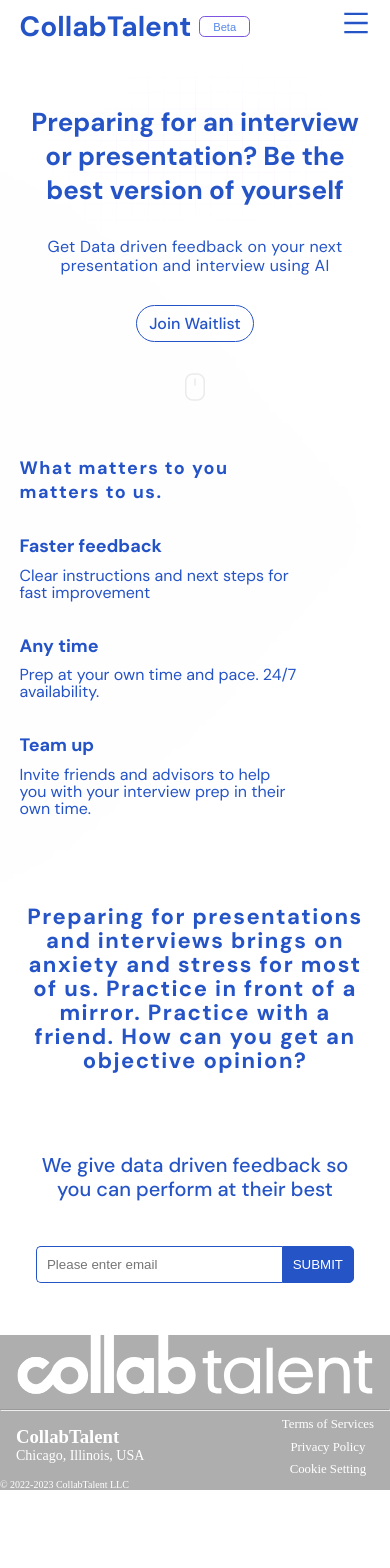
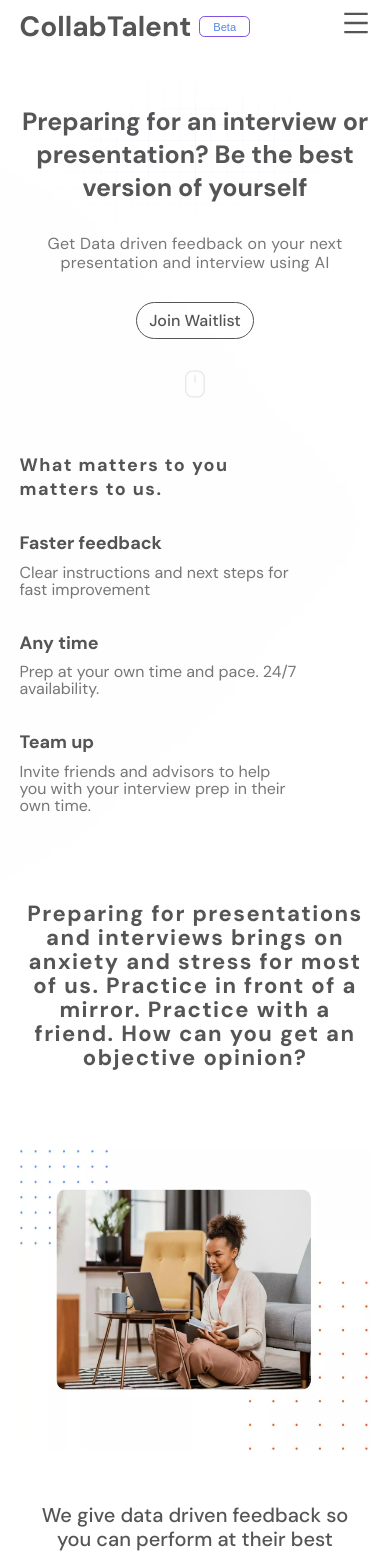
Before and after one commit to swalekhan/collabTalent, a Next.js app: page / in a window 390 px wide. Shown: the top 1568 px of the page. Before the commit the page ends 1490 px from the top, so only its background shows below. Built offline with nearby package versions, Linux system fonts and the light colour scheme; a web font is replaced by a local one.

Commit message:
changed text color

```diff
--- a/app/globals.css
+++ b/app/globals.css
@@ -14,7 +14,7 @@
 
   /* font sizes */
   --root-font-size: 16px;
-  --font-size-lg: clamp(26px, 5vw, 50px);
+  --font-size-lg: clamp(25px, 5vw, 50px);
   --font-size-md: clamp(16px, 1.8vw, 26px);
   --font-size-sm: clamp(16px, 1.3vw, 24px);
   --font-size-h2: clamp(18px, 3vw, 32px);
@@ -24,7 +24,8 @@
   /* Colors */
   --color-gray-100: #fff;
   --color-gainsboro: #d9d9d9;
-  --color-white:#2554C7;
+  --color-white:#555;
+  --color-subtext:#777;
 
   /* border radiuses */
   --br-30xl: 49px;
--- a/components/Banner/Banner.module.css
+++ b/components/Banner/Banner.module.css
@@ -22,6 +22,7 @@
 }
 
 .banner p {
+    color: var( --color-subtext);
     padding-inline: clamp(0.625rem, 15vw, 10.625rem);
     font-size: var(--font-size-md);
     font-weight: 400;
--- a/components/Commit/Commit.module.css
+++ b/components/Commit/Commit.module.css
@@ -32,6 +32,7 @@
 }
 
 .card p {
+    color: var( --color-subtext);
     margin-top: 4%;
     font-size: var(--font-size-sm);
     font-weight: 400;
--- a/components/Practice/Practice.module.css
+++ b/components/Practice/Practice.module.css
@@ -1,45 +1,32 @@
 .practice {
-    position: relative;
+    display: flex;
+    align-items: center;
     font-family: var(--font-dm-sans);
+
 }
 
-.practice h2 {
-    font-size: var(--font-size-h2);
-    font-weight: 700;
-    line-height: clamp(20px, 3.5vw, 40px);
-    display: none;
+.practice_img {
+    position: relative;
+    width: 49%;
+    height: 450px;
 }
 
-.practice ul {
-    margin-top: 5%;
-    display: flex;
-    flex-wrap: wrap;
-    align-items: center;
-    gap: 2vw;
-    display: none;
+.practice_img img {
+    width: 100%;
+    height: 100%;
 }
 
-.practice ul li {
-    text-align: center;
-    list-style: none;
-    border-radius: 1vw;
-    border: 1px solid #FFF;
-    box-shadow: 0 2px 15px 1px #bcd5fb;
-    padding: clamp(10px, 1.5vw, 15px);
-    font-size: var(--font-size-sm);
-    font-weight: 700;
-}
-
-
 .practice_content {
+    width: 49%;
+    height: auto;
     margin-block: 15%;
     text-align: center;
 
 }
 
 .practice_content h4 {
-    padding-inline: 7vw;
-    font-size: clamp(18px, 3vw, 45px);
+    padding-inline: 10px;
+    font-size: clamp(18px, 3vw, 40px);
     font-weight: 500;
     line-height: clamp(20px, 3.5vw, 40px);
 }
@@ -50,7 +37,7 @@
 }
 
 .practice_form form input {
-    width: 30%;
+    width: 50%;
     padding: 15px;
     outline: 0px;
     border: 1px solid var(--color-white);
@@ -72,7 +59,8 @@
 }
 
 .practice_content form button:hover {
-    background-color: #4073f5;
+    background-color: var(--color-gray-100);
+    color: var(--color-white);
 }
 
 
@@ -80,10 +68,11 @@
     margin-top: 5%;
 }
 
-.success{
+.success {
     margin-top: 10px;
     color: green;
 }
+
 /* .practice_gradient {
     position: absolute;
     top: 70%;
@@ -99,15 +88,13 @@
 } */
 
 @media(max-width:450px) {
-    .practice ul {
-        margin-top: 40px;
-        row-gap: 30px;
-        column-gap: 25px;
-        justify-content: center;
+    .practice {
+        flex-direction: column;
     }
 
-    .practice ul li {
-        flex-basis: 45%;
+    .practice_img {
+        height: 300px;
+        width: 100%;
     }
 
     .practice_content h4 {
@@ -116,11 +103,8 @@
         line-height: 1.5rem;
     }
 
-    .practice ul li {
-        font-size: 12px;
-        box-shadow: 0 1px 10px 0px #bcd5fb;
-        border-radius: 0.35rem;
-
+    .practice_content {
+        width: 100%;
     }
 
     .practice_content button {
@@ -129,12 +113,14 @@
 
 
     .practice_form form input {
-        width: 70%;
+        width: 60%;
         padding: 10px;
     }
+
     .practice_form form button {
-        padding: 10px ;
+        padding: 10px;
     }
+
     .practice_gradient {
         filter: blur(110px);
     }
--- a/components/Practice/Practice.tsx
+++ b/components/Practice/Practice.tsx
@@ -3,6 +3,7 @@
 import style from './Practice.module.css';
 import { practItems } from "@/utils/data";
 import { useState } from "react"
+import Image from "next/image";
 
 const Practice = () => {
     const [email, setEmail] = useState(false)
@@ -16,14 +17,9 @@
 
     return (
         <section className={style.practice}>
-            <h2>Practice Areas</h2>
-            <ul>
-                {practItems?.map((item) => (
-                    <li key={item?.id}>
-                        {item.title}
-                    </li>
-                ))}
-            </ul>
+            <div className={style.practice_img}>
+                <Image src="/Group-33.webp" alt="pic" fill priority />
+            </div>
             <div className={style.practice_content}>
                 <h4>
                     We give data driven feedback so you can perform at their best
@@ -31,13 +27,11 @@
                 <div className={style.practice_form} id="#">
                     <form onSubmit={submitHandler} method="post">
                         <input type="email" name="email" placeholder="Please enter email" required />
-                        <button type="submit">submit</button>
+                        <button type="submit">try it</button>
                     </form>
                     {email && <p className={style.success}>form submitted successfully</p>}
                 </div>
             </div>
-            <div className={style.practice_gradient}> </div>
-
         </section>
     )
 }
```
Also changed, not shown: public/Group-33.webp (added).
